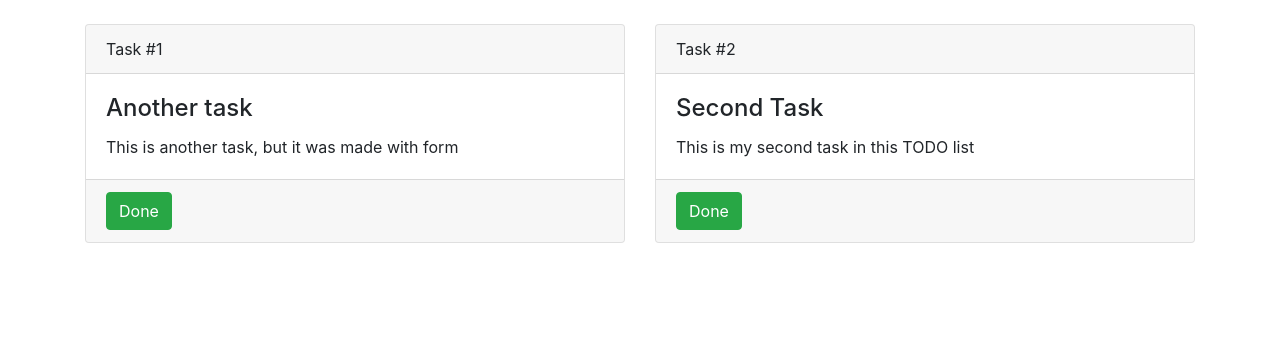
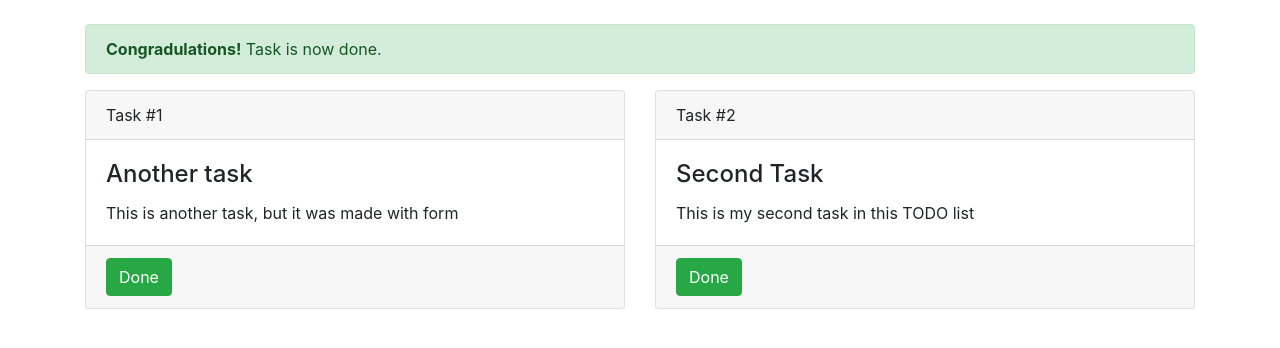
Before and after one commit to smertelny/todo, a Django app: page / in a window 1280 px wide. Shown: the part 56-404 px from the top of the page. Run offline with Django 3.2, Linux system fonts and the light colour scheme; data comes from the database, SQL or seed files in the repository; one stand-in notice (Sample message) is shown; some libraries are stand-ins or nearby versions.

Commit message:
Added 'Task Done' functionality

```diff
--- a/todo/templates/todo/index.html
+++ b/todo/templates/todo/index.html
@@ -4,6 +4,13 @@
 
 {% block content %}
 <div class="container">
+  {% if messages %}
+    {% for msg in messages %}
+    <div class="alert {% if msg.level == DEFAULT_MESSAGE_LEVELS.SUCCESS %}alert-success{% endif %}" role="alert">
+      <strong>Congradulations!</strong> Task is now done.
+    </div>
+    {% endfor %}
+  {% endif %}
   <div class='card-deck'>
     {% for task in data %}
       <div class="card mb-3">
@@ -13,7 +20,10 @@
           <p class="card-text">{{ task.description }}</p>
         </div>
         <div class="card-footer">
-            <a class="card-link btn btn-success" href="#">Done</a>
+          <form method="post" action="{% url 'todo:make_done' task.pk %}">
+            {% csrf_token %}
+            <button class="card-link btn btn-success">Done</button>
+          </form>
         </div>
       </div>
       {% cycle '' '' '' '</div><div class="card-deck">' %}
--- a/todo/todo_list/urls.py
+++ b/todo/todo_list/urls.py
@@ -1,9 +1,10 @@
 from django.conf.urls import url
 
-from .views import index, new_task
+from .views import index, new_task, make_task_done
 
 app_name = 'todo'
 urlpatterns = [
     url(r'^$', index, name='index'),
     url(r'^new/$', new_task, name='new_task'),
+    url(r'^done/(?P<pk>\d+)$', make_task_done, name='make_done'),
 ]
--- a/todo/todo_list/views.py
+++ b/todo/todo_list/views.py
@@ -1,6 +1,7 @@
-from django.shortcuts import render, get_list_or_404
+from django.shortcuts import render, get_list_or_404, get_object_or_404
 from django.http import HttpResponseRedirect
 from django.urls import reverse
+from django.contrib import messages
 
 from .models import TODO
 from .forms import CreateTaskForm
@@ -18,3 +19,11 @@ def new_task(request):
     else:
         form = CreateTaskForm()
     return render(request, 'todo/create_task.html', {'form': form})
+
+def make_task_done(request, pk):
+    if request.method == 'POST':
+        task = get_object_or_404(TODO, pk=pk)
+        task.isDone = True
+        task.save()
+        messages.add_message(request, messages.SUCCESS, 'Well done')
+        return HttpResponseRedirect(reverse('todo:index'))
```
